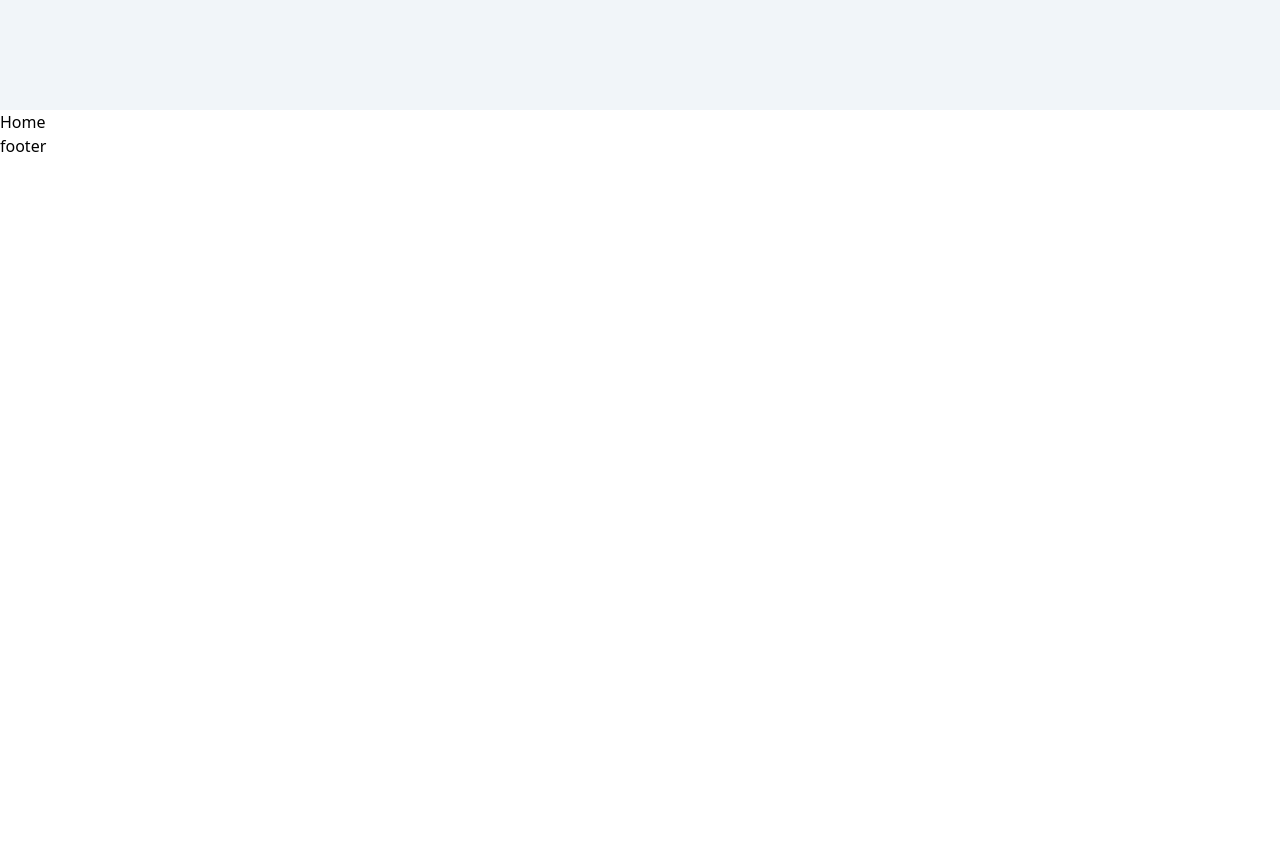
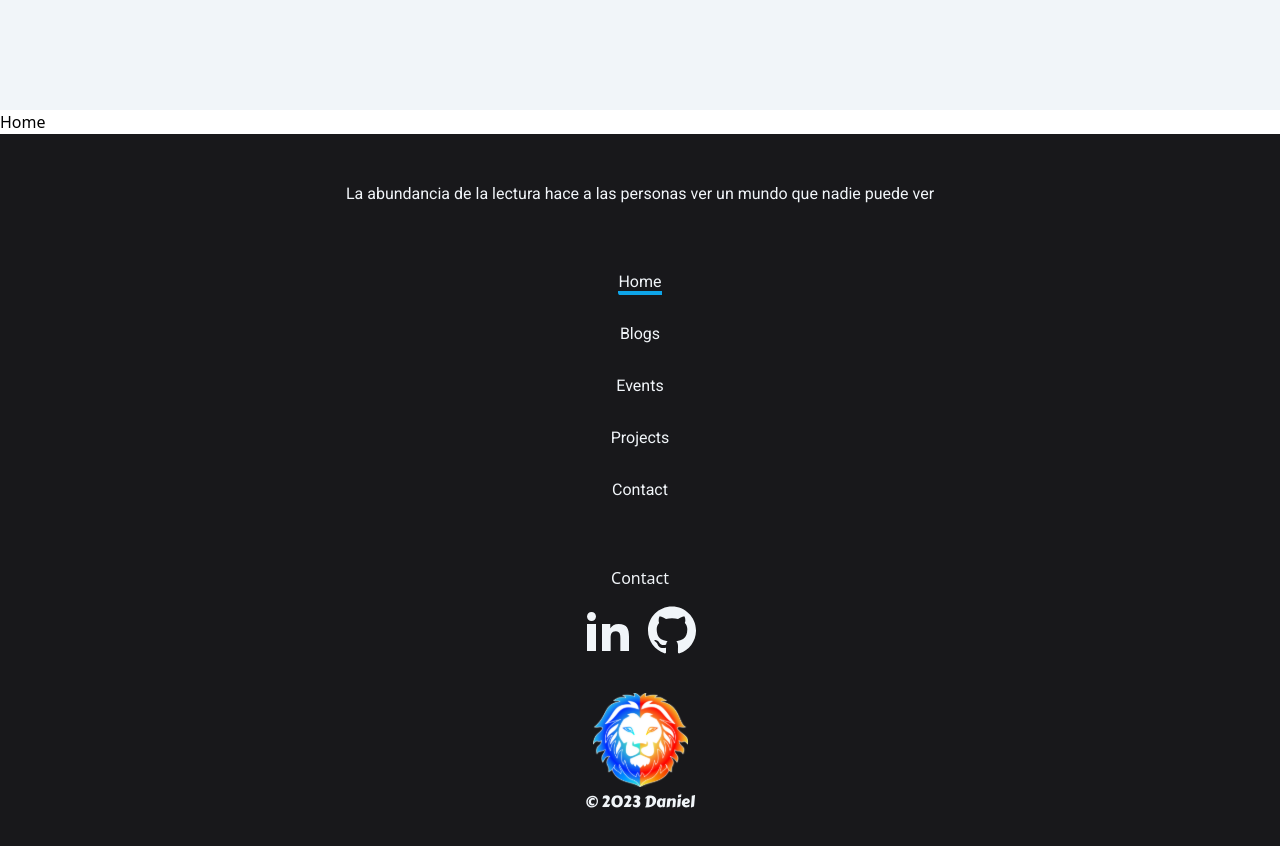
Before and after one commit to DanielLenoz/Daniel-blogV3, a React (Vite) app: page / in a window 1280 px wide. Shown: the part 740-1586 px from the top of the page. Before the commit the page ends 898 px from the top, so only its background shows below. Built offline with nearby package versions, Linux system fonts and the light colour scheme.

Commit message:
add footer with animaction

```diff
--- a/src/components/Footer.jsx
+++ b/src/components/Footer.jsx
@@ -1,9 +1,59 @@
 import React from "react";
+import { ImLinkedin2, ImGithub } from "react-icons/im";
+import logoDoble from "../assets/icons/logo-doble.svg";
+import "../style/animaction.css";
+import { MuneList, routes } from "./Menu";
+import { Link } from "react-router-dom";
 
 function Footer() {
-    return (
-        <p>footer</p>
-    )
+  const activeStyle = "border-b-4 border-sky-500 up";
+
+  return (
+    <>
+      <footer className=" bg-zinc-900 text-slate-100 grid justify-items-center ">
+        <p className=" font-roboto text-center mt-12 mx-12">
+          La abundancia de la lectura hace a las personas ver un mundo que nadie
+          puede ver
+        </p>
+        <ul className="grid gap-7 my-16 text-base font-roboto">
+          {routes.map((routes) => {
+            return (
+              <MuneList
+                key={routes.to}
+                routes={routes}
+                activeStyle={activeStyle}
+              />
+            );
+          })}
+        </ul>
+        <section className="grid justify-center mb-10 group">
+          <p className=" text-base text-center transition ease-in delay-150 font-normal mb-3 border-b-4 border-transparent group-hover:border-b-4 group-hover:border-sky-500 ">
+            Contact
+          </p>
+          <article className="flex space-x-4">
+            <Link
+              to={
+                "https://www.linkedin.com/in/daniel-steven-rodriguez-verano-417472241/"
+              }
+            >
+              <ImLinkedin2 className="jek w-12 h-12" />
+            </Link>
+            <Link to={"https://github.com/DanielLenoz"}>
+              <ImGithub className="jek w-12 h-12" />
+            </Link>
+          </article>
+        </section>
+        <section className="grid justify-items-center mb-10">
+          <img
+            className="scal"
+            src={logoDoble}
+            alt=""
+          />
+          <p className="text-center font-carter pt-1">© 2023 Daniel</p>
+        </section>
+      </footer>
+    </>
+  );
 }
 
-export {Footer}
+export { Footer };
--- a/src/components/Menu.jsx
+++ b/src/components/Menu.jsx
@@ -1,6 +1,5 @@
 import React from "react";
-import { RiMenu3Fill } from "react-icons/ri";
-import { RiCloseFill } from "react-icons/ri";
+import { RiMenu3Fill, RiCloseFill } from "react-icons/ri";
 import logoAzul from "../assets/icons/logo-azul.svg";
 import { NavLink } from "react-router-dom";
 import "../style/animaction.css";
@@ -14,8 +13,8 @@ function Menu() {
   const { menuActive } = state;
 
   const toggle = () => {
-    setMenuActive(!menuActive)
-  }
+    setMenuActive(!menuActive);
+  };
 
   return (
     <>
@@ -24,15 +23,15 @@ function Menu() {
           src={logoAzul}
           alt="mode change"
         />
-        <section className="relative lg:hidden">
+        <section className="relative  lg:hidden ">
           {!menuActive ? (
             <RiMenu3Fill
-              className="w-8 h-8  absolute right-0 -bottom-4"
+              className="w-8 h-8 absolute right-0 -bottom-4 "
               onClick={toggle}
             />
           ) : (
             <RiCloseFill
-              className="w-8 h-8  absolute right-0 -bottom-4"
+              className="w-8 h-8 absolute right-0 -bottom-4 "
               onClick={toggle}
             />
           )}
@@ -40,7 +39,7 @@ function Menu() {
       </section>
 
       <section className="hidden justify-center h-screen sticky bg-slate-100 z-10 lg:grid">
-        <ul className="grid gap-1 my-32">
+        <ul className="grid gap-1 my-32 text-2xl">
           {routes.map((routes) => {
             return (
               <MuneList
@@ -55,7 +54,7 @@ function Menu() {
 
       {!!menuActive && (
         <section className="grid justify-center h-screen sticky bg-slate-100 z-10">
-          <ul className="grid gap-1 my-32">
+          <ul className="grid gap-1 my-32 text-2xl font-carter">
             {routes.map((routes) => {
               return (
                 <MuneList
@@ -75,7 +74,7 @@ function Menu() {
 function MuneList({ routes, activeStyle }) {
   return (
     <li
-      className="text-center font-carter text-2xl font-normal"
+      className="text-center ont-normal"
       key={routes.text}
     >
       <NavLink
@@ -111,4 +110,4 @@ const routes = [
   },
 ];
 
-export { Menu };
+export { Menu, MuneList, routes };
--- a/src/style/animaction.css
+++ b/src/style/animaction.css
@@ -1,5 +1,5 @@
 .up {
-    animation: up infinite 2s;
+    animation: up infinite 2s cubic-bezier(0, 0, 0.72, 0.95);
 }
 
 @keyframes up {
@@ -10,3 +10,36 @@
         border-bottom-left-radius: 2rem;
     }
 }
+
+.jek:hover {
+    transform-origin: bottom;
+    animation: jek 2s infinite;
+}
+
+@keyframes jek {
+    30%{
+        transform: rotate(-40deg);
+    }
+    50%{
+        transform: rotate(20deg);
+    }
+    80%{
+        transform: rotate(-40deg);
+    }
+    100%{
+        transform: rotate(0);
+    }
+}
+
+.scal{
+    animation: scal 3s infinite ease-in-out;
+}
+
+@keyframes scal {
+    0%{
+        transform: scale(1);
+    }
+    50%{
+        transform: scale(1.3);
+    }
+}
```
Also changed, not shown: src/style/gradients.css (added).
